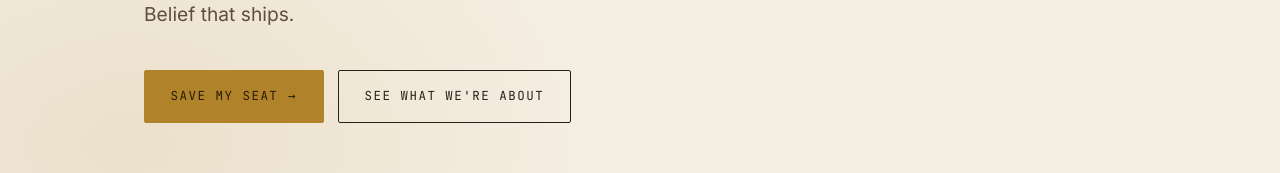
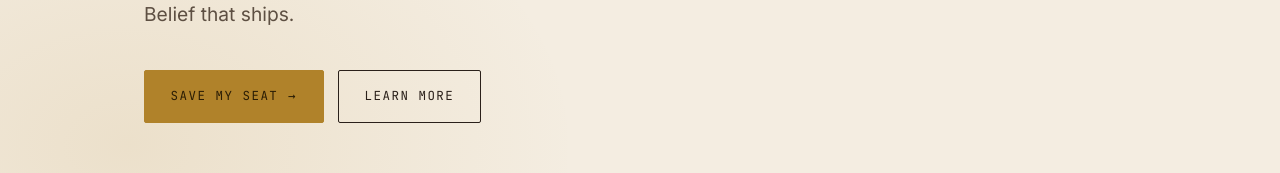
Before and after one commit to sorendeorlow/faith-build, a plain HTML site: page index.html in a window 1280 px wide. Shown: the part 728-901 px from the top of the page. Drawn offline with nearby package versions, Linux system fonts and the light colour scheme.

Commit message:
Hero secondary CTA: See what we're about -> Learn more
Co-Authored-By: Claude Opus 4.8 (1M context) <noreply@anthropic.com>

```diff
--- a/index.html
+++ b/index.html
@@ -76,7 +76,7 @@
           </p>
           <div class="btn-row">
             <a class="btn btn--gold" data-form="join" href="#join">Save my seat <span class="arrow">→</span></a>
-            <a class="btn btn--ghost" href="#table">See what we're about</a>
+            <a class="btn btn--ghost" href="#table">Learn more</a>
           </div>
         </div>
       </div>
```
